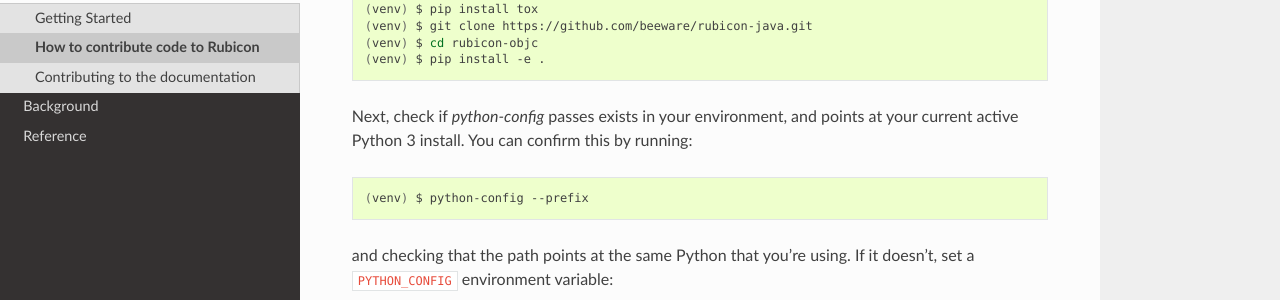
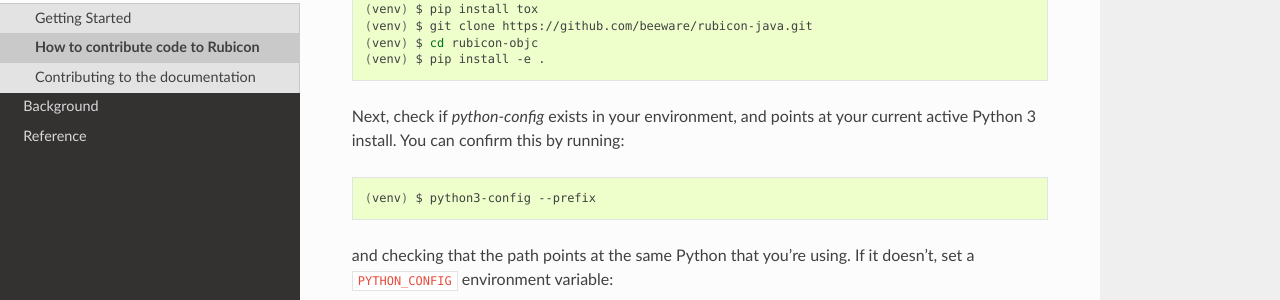
Before and after one commit to beeware/rubicon-java, a Sphinx documentation site: the page built from docs/how-to/contribute-code.rst, in a window 1280 px wide and 900 px high. Shown: the part 439-739 px from the top of the window. Built offline with Sphinx 7.4.7 and the Read the Docs theme 2.0.0, drawn with Linux system fonts in a browser that asks for light colours.

Commit message:
Always refer to python3-config.

```diff
--- a/README.rst
+++ b/README.rst
@@ -143,10 +143,10 @@ Testing
 
 To run the Rubicon test suite:
 
-1. Check if `python-config` passes exists in your environment, and points at
-   your current active Python 3 install. You can confirm this by running::
+1. Check if `python-config` exists in your environment, and points at your
+   current active Python 3 install. You can confirm this by running::
 
-       $ python-config --prefix
+       $ python3-config --prefix
 
    and confirming that the path points at the same Python that you're using.
    If it doesn't, set a ``PYTHON_CONFIG`` environment variable::
--- a/docs/how-to/contribute-code.rst
+++ b/docs/how-to/contribute-code.rst
@@ -29,12 +29,12 @@ coding:
     (venv) $ cd rubicon-objc
     (venv) $ pip install -e .
 
-Next, check if `python-config` passes exists in your environment, and points at
-your current active Python 3 install. You can confirm this by running:
+Next, check if `python-config` exists in your environment, and points at your
+current active Python 3 install. You can confirm this by running:
 
 .. code-block:: sh
 
-   (venv) $ python-config --prefix
+   (venv) $ python3-config --prefix
 
 and checking that the path points at the same Python that you're using. If it
 doesn't, set a ``PYTHON_CONFIG`` environment variable:
```
